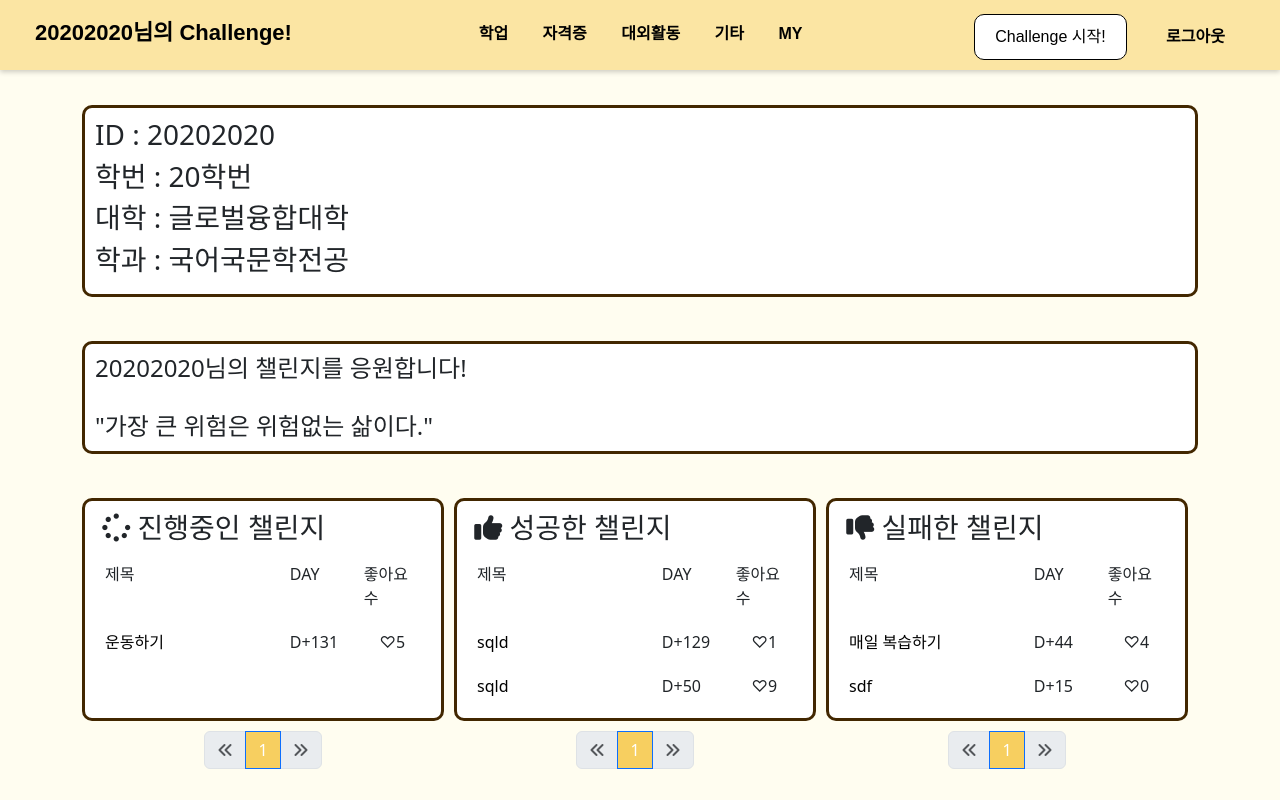
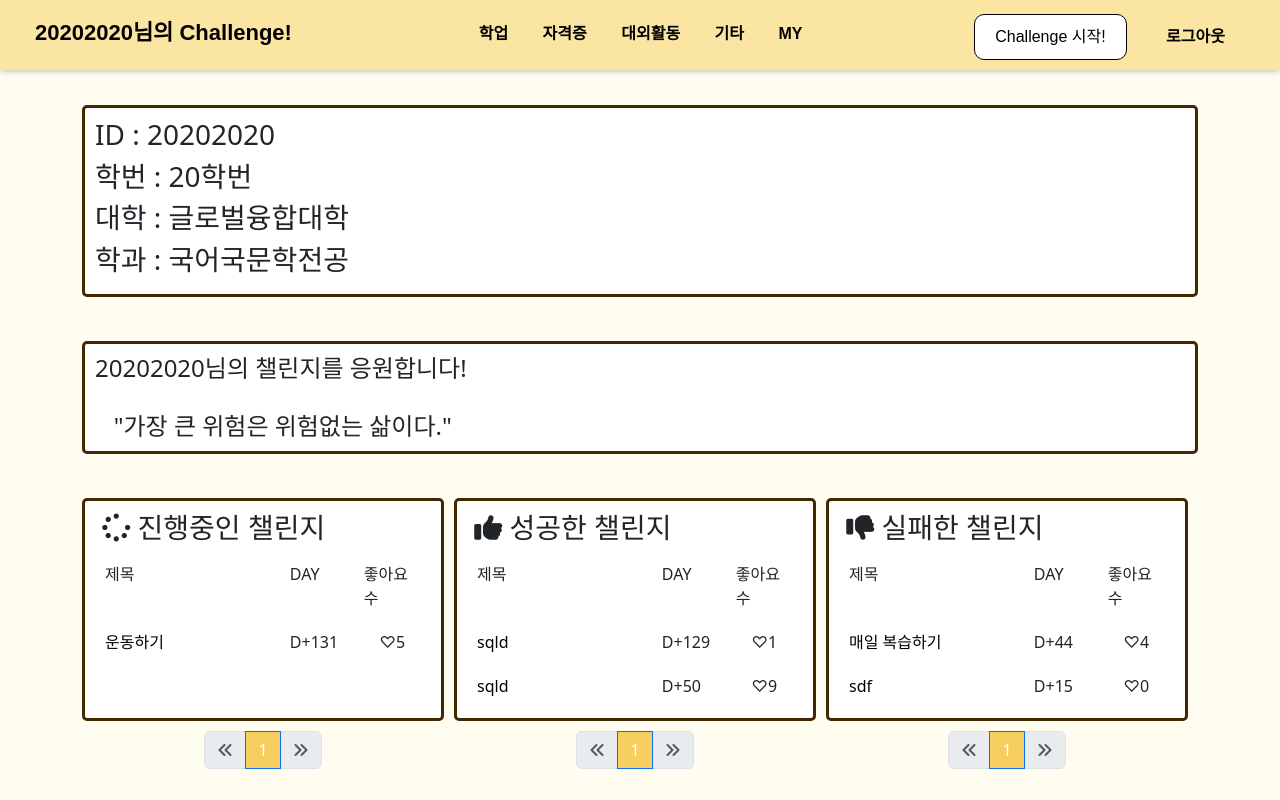
Before and after one commit to 2023-CodewithDuksung/2023-CodeWithDS-05, a Django app: page /auth/20202020/ in a window 1280 px wide. Run offline with Django 4.2, Linux system fonts and the light colour scheme; data comes from the database, SQL or seed files in the repository; some libraries are stand-ins or nearby versions.

Commit message:
08.24.10.44

```diff
--- a/mypage/templates/mypage/my_detail.html
+++ b/mypage/templates/mypage/my_detail.html
@@ -13,7 +13,7 @@
         }
         .rounded-box {
             border: 3px solid #422700;
-            border-radius: 10px;
+            border-radius: 5px;
             padding: 10px;
             margin: 10px 0;
             background-color: #ffffff;
@@ -82,9 +82,9 @@
         <h3>학과 : -</h3>
         {% endif %}
         </div><br>
-        <h4 class="rounded-box">{{user.username}}님의 챌린지를 응원합니다! <br><br> {{life_quotes.sentence}}</h4><br>
+        <h4 class="rounded-box">{{user.username}}님의 챌린지를 응원합니다! <br><br>&nbsp;&nbsp; {{life_quotes.sentence}}</h4><br>
         <div style="display: flex; justify-content: space-between;">
-            <div style="flex:1; margin-right:10px;" class="rounded-box">
+            <div style="flex:1; margin-right:10px; border-radius: 5px;" class="rounded-box">
                 <h3>&nbsp;<i class="fa-solid fa-spinner"></i>&nbsp;진행중인 챌린지</h3>
                 <table>
                     <thead>
```
